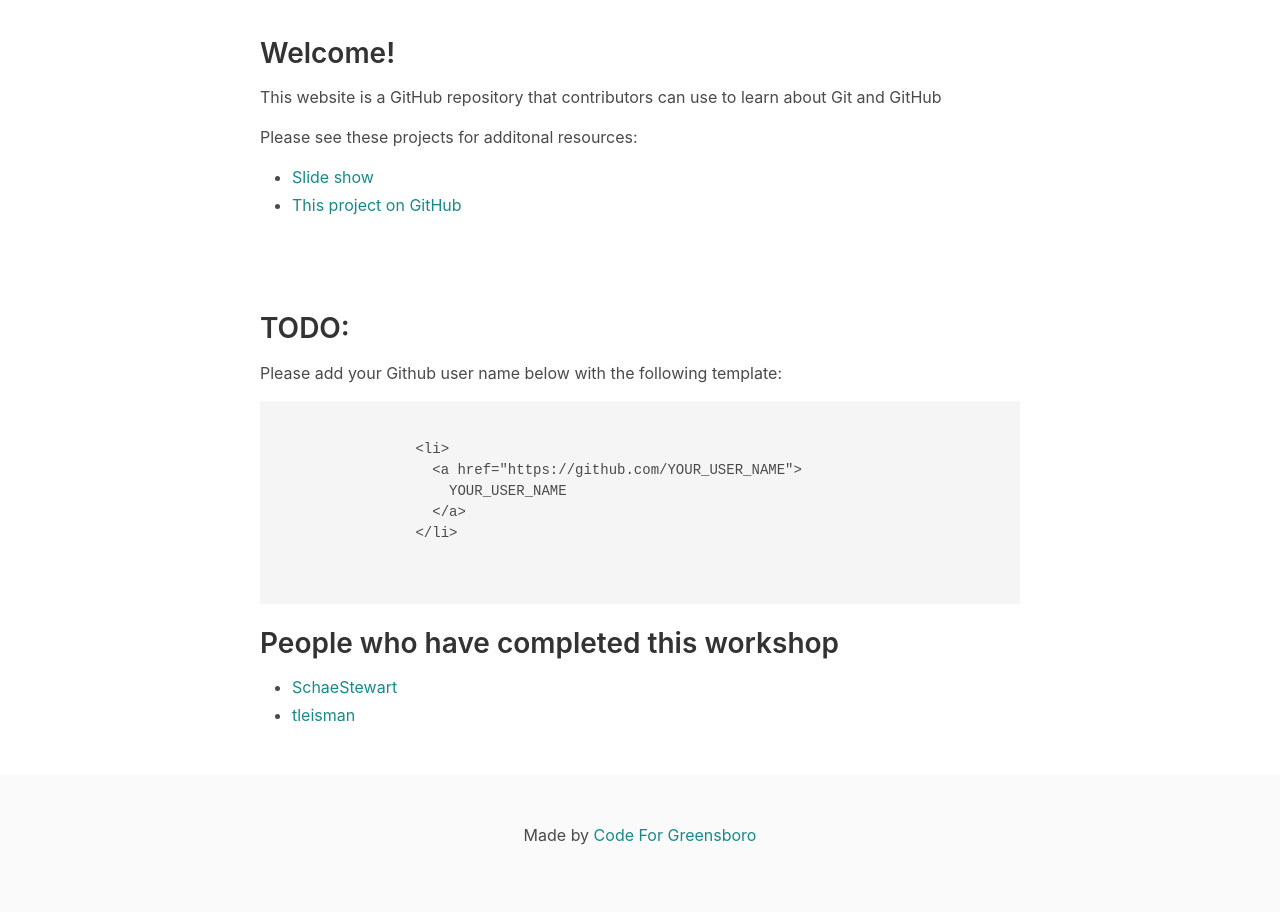
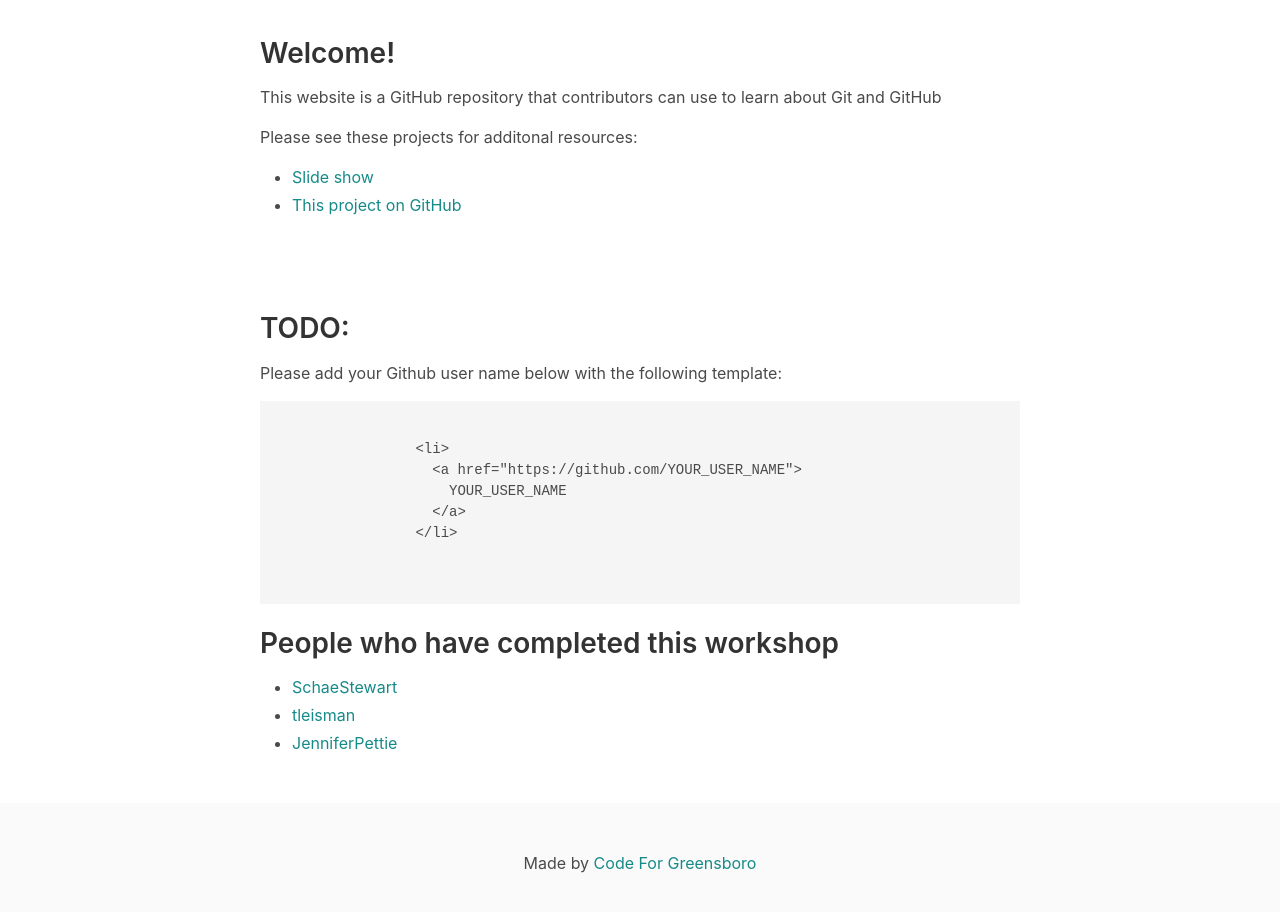
Before and after one commit to codeforgso/github-workshop-site, a website: page index.html in a window 1280 px wide. Shown: the part 62-974 px from the top of the page. Drawn offline with Linux system fonts and the light colour scheme.

Commit message:
Add GitHub username

```diff
--- a/index.html
+++ b/index.html
@@ -98,6 +98,9 @@
                   <a href="https://github.com/tleisman">tleisman</a>
                 </li>
                 <!-- Add the above line below here -->
+                <li>
+                  <a href="https://github.com/JenniferPettie">JenniferPettie</a>
+                </li>
               </ul>
             </div>
           </div>
```
